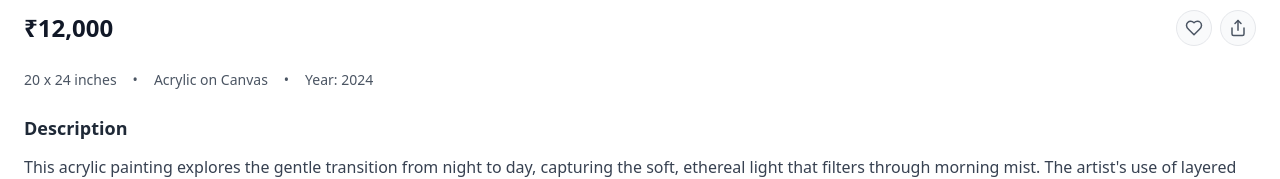
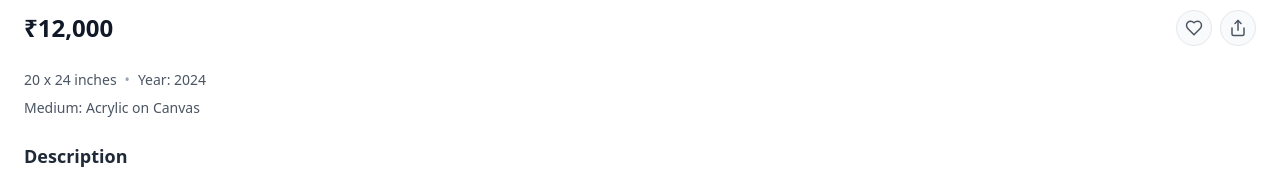
Before and after one commit to sibincbaby/quick-nuxt-creator, a React (Vite) app: page /artwork/1 in a window 1280 px wide. Shown: the part 398-577 px from the top of the page. Built offline with nearby package versions, Linux system fonts and the light colour scheme.

Commit message:
Fix: Handle long medium names
Adjusted the layout to prevent style breaks when the medium name is long in the artwork details section.

```diff
--- a/src/pages/ArtworkDetail.tsx
+++ b/src/pages/ArtworkDetail.tsx
@@ -128,13 +128,17 @@ const ArtworkDetail = () => {
           </div>
         </div>
 
-        {/* Compact Details */}
-        <div className="flex flex-wrap gap-4 text-sm text-gray-600 mb-6">
-          <span>{artwork.size}</span>
-          <span>•</span>
-          <span>{artwork.medium}</span>
-          <span>•</span>
-          <span>Year: {artwork.year}</span>
+        {/* Compact Details - Fixed Layout */}
+        <div className="space-y-2 text-sm text-gray-600 mb-6">
+          <div className="flex flex-wrap items-center gap-2">
+            <span>{artwork.size}</span>
+            <span className="text-gray-400">•</span>
+            <span>Year: {artwork.year}</span>
+          </div>
+          <div>
+            <span className="font-medium">Medium: </span>
+            <span>{artwork.medium}</span>
+          </div>
         </div>
 
         {/* Description */}
```
